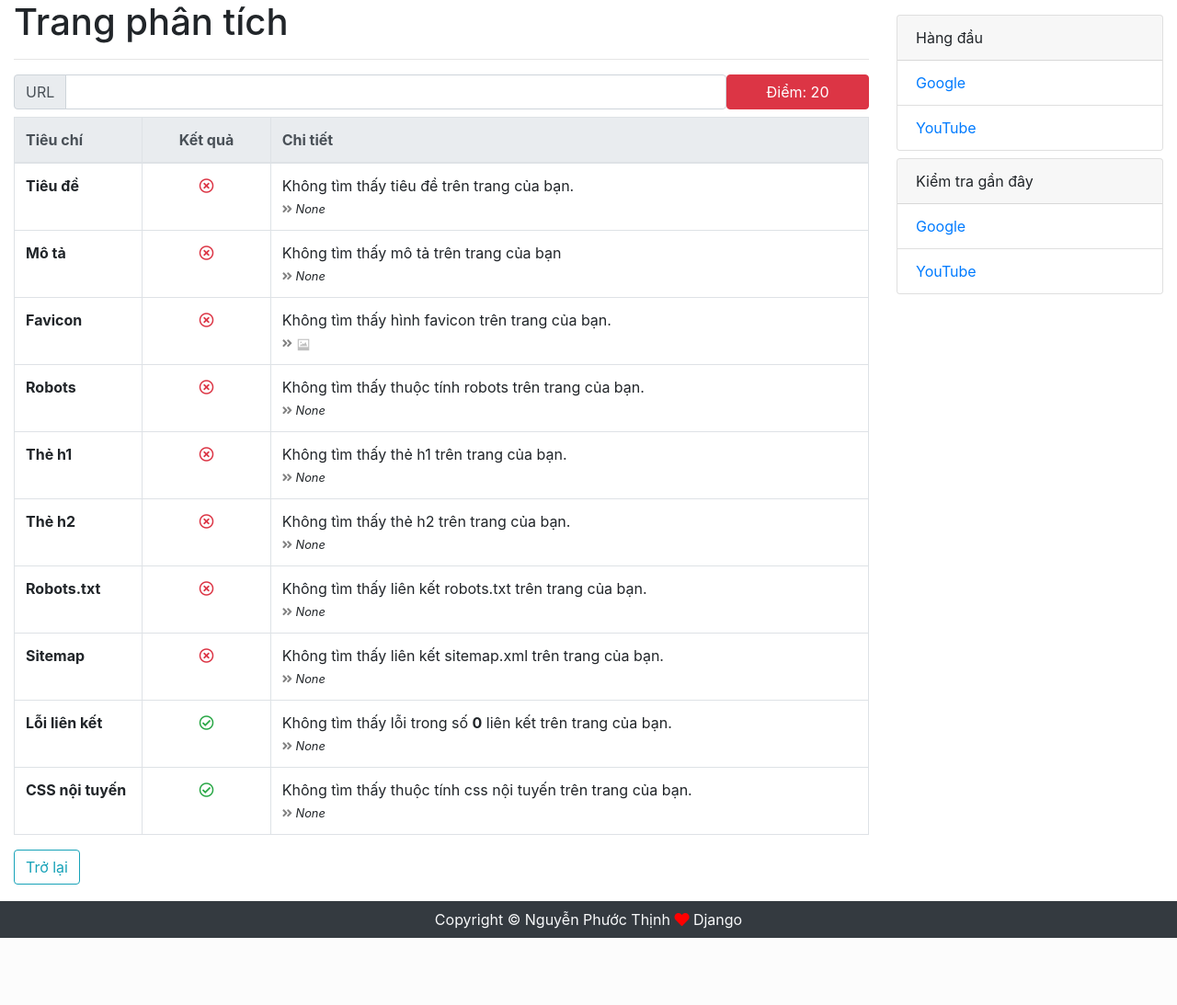
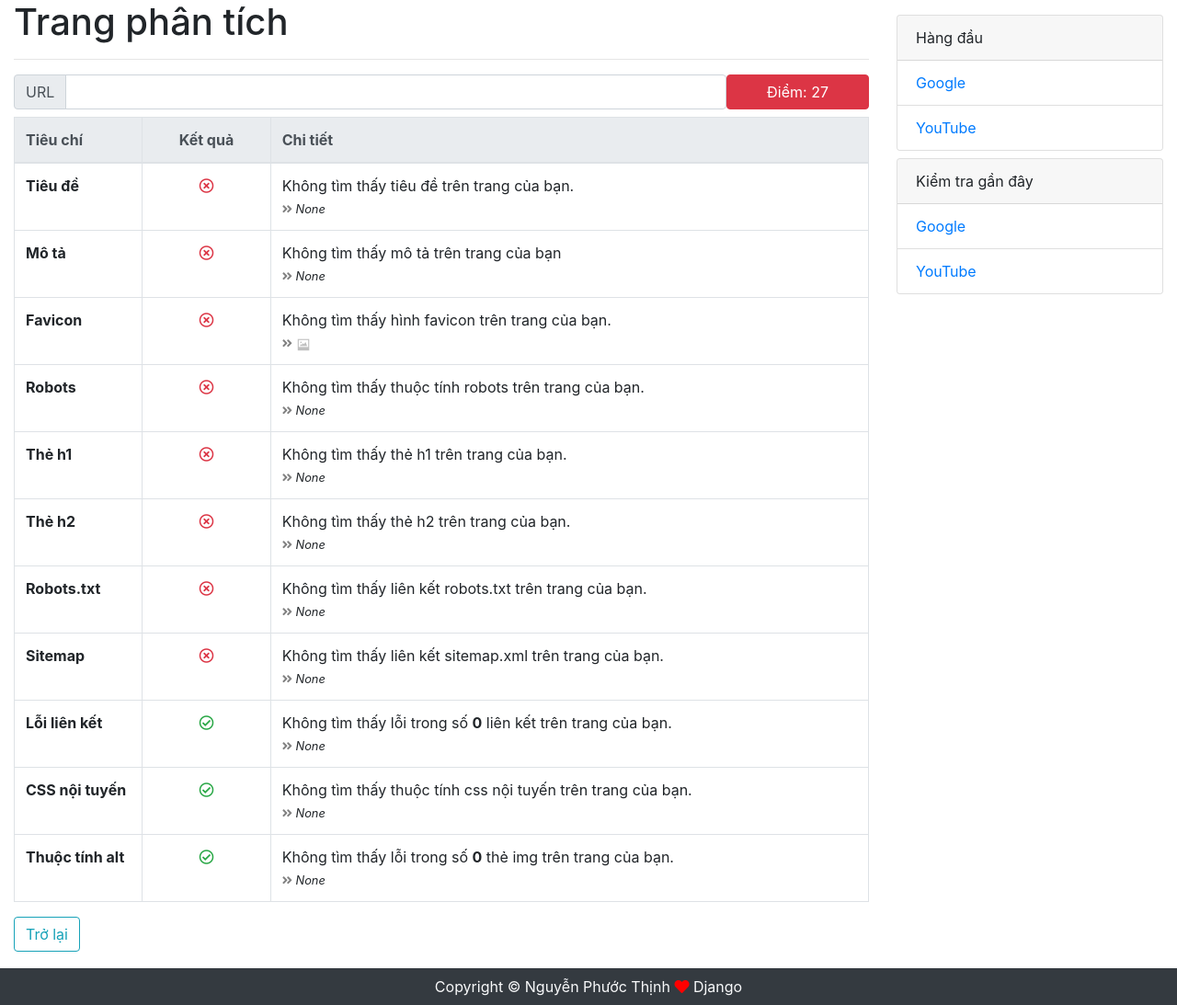
Before and after one commit to thinh9e/web-checker, a Django app: template templates/checkweb/check.html in a window 1280 px wide. Shown: the part 56-1149 px from the top of the page at 92% size. Before the commit the page ends 1076 px from the top, so only its background shows below. Run offline with Django 3.2, Linux system fonts and the light colour scheme; the template is opened without the code that fills it, so the values that code supplies are empty; some libraries are stand-ins or nearby versions.

Commit message:
add check Alt attribute

```diff
--- a/templates/checkweb/check.html
+++ b/templates/checkweb/check.html
@@ -226,6 +226,26 @@
                     {% endif %}
                 </td>
             </tr>
+            <!-- Alt attribute -->
+            <tr>
+                <th scope="row">Thuộc tính alt</th>
+                <td class="text-center">
+                    {% if missAlts|length == 0 %}
+                    <i class="far fa-check-circle text-success"></i>
+                    {% else %}
+                    <i class="far fa-times-circle text-danger"></i>
+                    {% endif %}
+                </td>
+                <td>
+                    {% if missAlts|length > 0 %}
+                    <div>Tìm thấy <b>{{ missAlts|length }}</b> trong số <b>{{ imgTags|length }}</b> thẻ img bị thiếu thuộc tính alt trên trang của bạn.</div>
+                    <small>{% for missAlt in missAlts %}<i class="fas fa-angle-double-right"></i> {{ missAlt }}<br>{% endfor %}</small>
+                    {% else %}
+                    <div>Không tìm thấy lỗi trong số <b>{{ imgTags|length }}</b> thẻ img trên trang của bạn.</div>
+                    <small><i class="fas fa-angle-double-right"></i> <em>None</em></small>
+                    {% endif %}
+                </td>
+            </tr>
         </tbody>
     </table>
 </div>
```
Also changed, not shown: checkweb/functions.py (+16 -0 lines).
